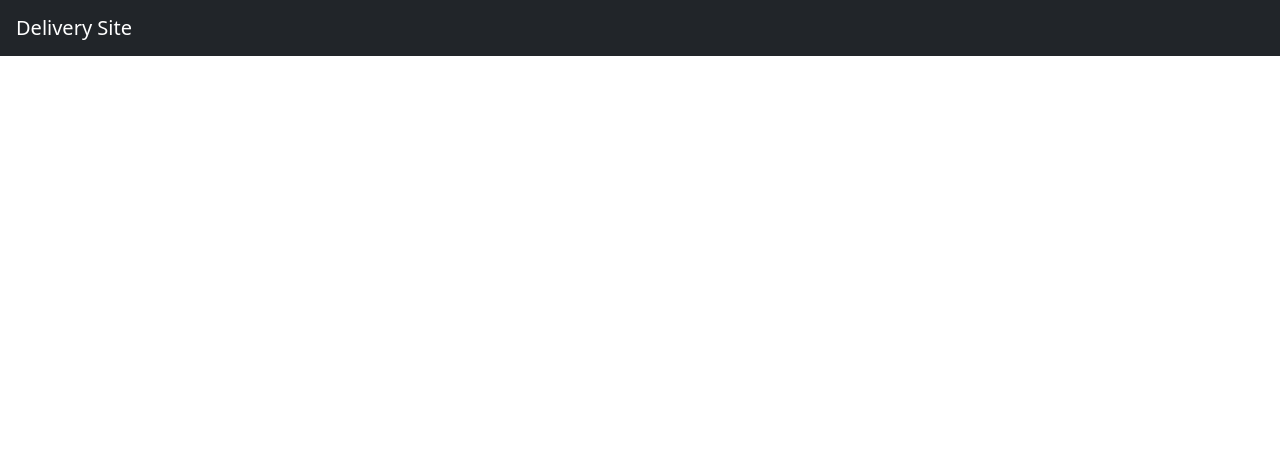
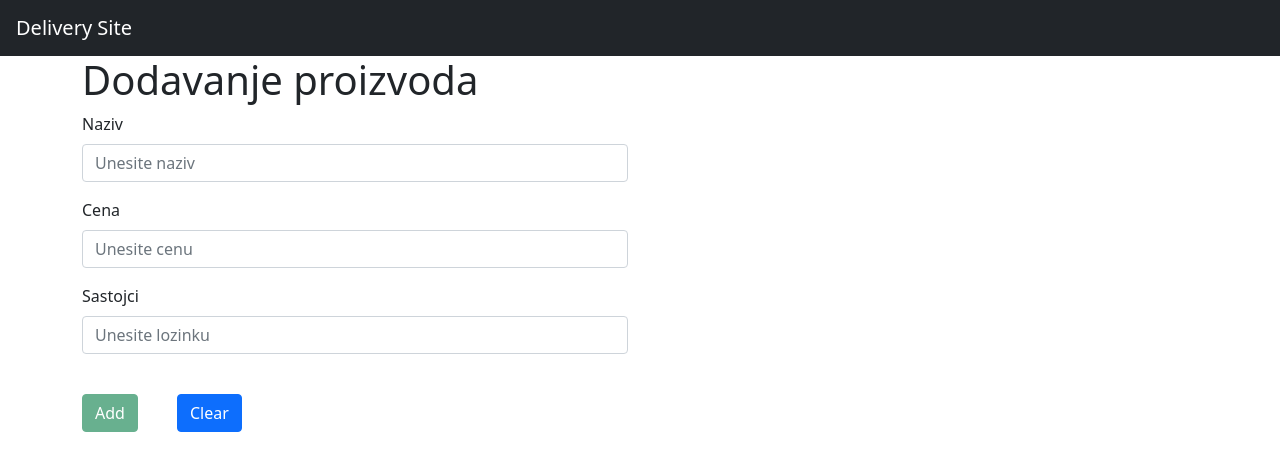
Before and after one commit to Igor-He/project-web2, an Angular app: page /add-new-product in a window 1280 px wide. Before the commit this address led to /. Shown: the top 470 px of the page. Built offline with nearby package versions, Linux system fonts and the light colour scheme.

Commit message:
adding a product implementation (component and service)

```diff
--- a/src/app/app-routing.module.ts
+++ b/src/app/app-routing.module.ts
@@ -1,5 +1,6 @@
 import { NgModule } from '@angular/core';
 import { RouterModule, Routes } from '@angular/router';
+import { AddingProductsComponent } from './components/home-page/admin/adding-products/adding-products.component';
 import { VerificationComponent } from './components/home-page/admin/verification/verification.component';
 import { HomePageComponent } from './components/home-page/home-page/home-page.component';
 import { ProfileComponent } from './components/home-page/profile/profile/profile.component';
@@ -31,6 +32,10 @@ const routes: Routes = [
   {
     path: "verification",
     component: VerificationComponent
+  },
+  {
+    path:"add-new-product",
+    component: AddingProductsComponent
   }
 ];
 
--- a/src/app/app.module.ts
+++ b/src/app/app.module.ts
@@ -10,6 +10,7 @@ import { RegistrationComponent } from './components/registration/registration.co
 import { HomePageComponent } from './components/home-page/home-page/home-page.component';
 import { ProfileComponent } from './components/home-page/profile/profile/profile.component';
 import { VerificationComponent } from './components/home-page/admin/verification/verification.component';
+import { AddingProductsComponent } from './components/home-page/admin/adding-products/adding-products.component';
 
 @NgModule({
   declarations: [
@@ -19,7 +20,8 @@ import { VerificationComponent } from './components/home-page/admin/verification
     RegistrationComponent,
     HomePageComponent,
     ProfileComponent,
-    VerificationComponent
+    VerificationComponent,
+    AddingProductsComponent
   ],
   imports: [
     BrowserModule,
--- /dev/null
+++ b/src/app/components/home-page/admin/adding-products/adding-products.component.html
@@ -0,0 +1,44 @@
+<div class="container">
+    <h1>Dodavanje proizvoda</h1>
+    <h2 *ngIf="isAdded==true">Uspesno ste dodali proizvod.Klikni<a routerLink="/home"> ovde</a> za povratak.</h2>
+    <form [formGroup]="newProductForm" (ngSubmit)="onSubmit()">
+        <div class="row">
+            <div class="col-sm-6 form-group">
+                <label for="name">Naziv</label>
+                <input type="text" id="name" placeholder="Unesite naziv" class="form-control" formControlName="name">
+                <div *ngIf="newProductForm.controls.name.invalid && newProductForm.controls.name.touched">
+                    Polje je obavezno!
+                </div>
+            </div>
+
+        </div>
+        <div class="row">
+            <div class="col-sm-6 form-group">
+                <label for="price">Cena</label>
+                <input type="number" id="price" placeholder="Unesite cenu" class="form-control" formControlName="price">
+                <div *ngIf="newProductForm.controls.price.invalid && newProductForm.controls.price.touched">
+                    Polje je obavezno!
+                </div>
+            </div>
+        </div>
+        <div class="row">
+            <div class="col-sm-6 form-group">
+                <label for="ingredients">Sastojci</label>
+                <input width="40" type="text" id="ingredients" placeholder="Unesite lozinku" class="form-control" formControlName="ingredients">
+                <div *ngIf="newProductForm.controls.ingredients.invalid && newProductForm.controls.ingredients.touched">
+                    Polje je obavezno!
+                </div>
+            </div>
+        </div>
+        <br>
+        <div class="row">
+            <div class="col-1">
+                <button [disabled]="!newProductForm.valid" class="btn btn-success" type="submit">Add</button>
+            </div>
+            <div class="col-1">
+                <button class="btn btn-primary" (click)="onClear()" type="button">Clear</button>
+            </div>
+        </div>
+    </form>
+
+</div>
--- /dev/null
+++ b/src/app/components/home-page/admin/adding-products/adding-products.component.ts
@@ -0,0 +1,40 @@
+import { Component, OnInit } from '@angular/core';
+import { FormControl, FormGroup, Validators } from '@angular/forms';
+import { Product } from 'src/app/entities/product/product';
+import { ProductService } from 'src/app/services/product-service/product.service';
+
+@Component({
+  selector: 'app-adding-products',
+  templateUrl: './adding-products.component.html',
+  styleUrls: ['./adding-products.component.css']
+})
+export class AddingProductsComponent implements OnInit {
+  newProductForm: FormGroup;
+  isAdded: boolean=false;
+  constructor(private productService: ProductService) { }
+
+  ngOnInit(): void {
+    this.initForm();
+  }
+  private initForm() {
+    this.newProductForm = new FormGroup({
+      'name': new FormControl(null, [Validators.required]),
+      'price': new FormControl(null, [Validators.required]),
+      'ingredients': new FormControl(null, [Validators.required])
+    }
+    );
+  }
+  onSubmit() {
+    const name=this.newProductForm.controls['name'].value;
+    const price=this.newProductForm.controls['price'].value;
+    const ingredients=this.newProductForm.controls['ingredients'].value;
+    const product=new Product(name, price, ingredients);
+    this.productService.createProduct(product);
+    this.isAdded=true;
+    this.onClear();
+  }
+
+  onClear() {
+    this.newProductForm.reset();
+  }
+}
--- a/src/app/components/home-page/home-page/home-page.component.html
+++ b/src/app/components/home-page/home-page/home-page.component.html
@@ -12,5 +12,10 @@
                 Verifikacija
             </a>
         </div>
+        <div class="navbar-nav" style="vertical-align: bottom">
+            <a class="nav-item nav-link active" id="nav-link" style="color: rgb(156, 23, 23)" routerLink="/add-new-product">
+                Dodavanje proizvoda
+            </a>
+        </div>
     </ul>
 </div>
--- /dev/null
+++ b/src/app/services/product-service/product.service.ts
@@ -0,0 +1,31 @@
+import { Injectable } from '@angular/core';
+import { Product } from 'src/app/entities/product/product';
+
+@Injectable({
+  providedIn: 'root'
+})
+export class ProductService {
+  listProducts: Array<Product>;
+  constructor() {
+    this.listProducts=new Array<Product>();
+    this.mockedUsers();
+  }
+
+  loadProducts(): Array<Product>{
+    return this.listProducts;
+  }
+  mockedUsers(){
+    const p1=new Product('Pizza', 200, 'Pelat, sir, sunka');
+    const p2=new Product('Pasta', 200, 'Pelat, sir, sunka');
+    const p3=new Product('Burger', 200, 'Pelat, sir, sunka');
+    const p4=new Product('Meat', 200, 'Pelat, sir, sunka');
+    this.listProducts.push(p1);
+    this.listProducts.push(p2);
+    this.listProducts.push(p3);
+    this.listProducts.push(p4);
+  }
+
+  createProduct(p: Product){
+    this.listProducts.push(p);
+}
+}
```
Also changed, not shown: src/app/components/home-page/admin/adding-products/adding-products.component.css (added), 2 other files (tests, documents, lock files or other folders).
